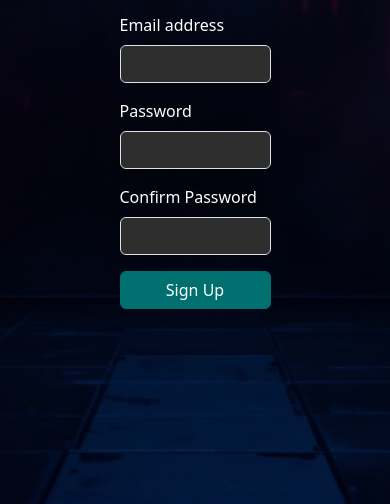
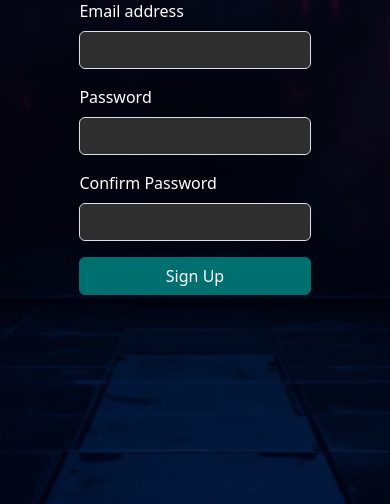
Before and after one commit to tsyevheniia/CineFlow, a website: page registration.html in a window 390 px wide. Shown: the part 340-844 px from the top of the page. Drawn offline with nearby package versions, Linux system fonts and the light colour scheme; files that its build step writes are made by us from their sources.

Commit message:
Fixed Responsiveness of Registration Page

```diff
--- a/registration.html
+++ b/registration.html
@@ -19,8 +19,8 @@
 </nav>
 
 <header class="header d-flex justify-content-center align-items-center position-absolute z-0 h-100 w-100 py-5">
-    <div class="container position-relative z-1">
-        <form class="w-50 h-100 m-auto p-3 text-white needs-validation" id="registerForm" novalidate>
+    <div class="w-75 position-relative z-1">
+        <form class="h-100 m-auto p-3 text-white needs-validation" id="registerForm" novalidate>
             <h3>Create Account</h3>
 
             <div class="my-3">
--- a/scss/style.scss
+++ b/scss/style.scss
@@ -116,6 +116,12 @@
     width: 70% !important;
   }
 }
+#registerForm{
+  width: 70%;
+  @media (max-width: 950px) {
+    width: 90% !important;
+  }
+}
 
 .min-100{
   height: 65vh;
```
